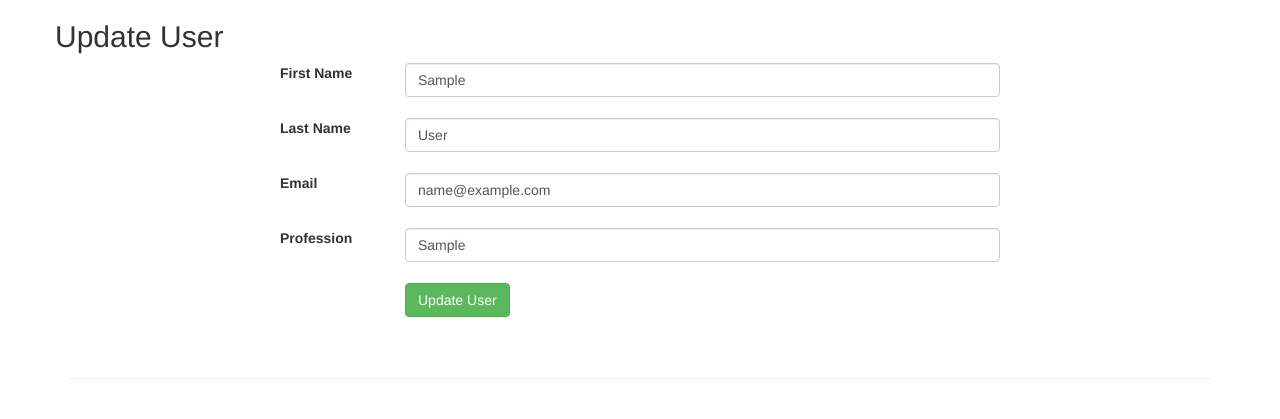
After one commit to tharindu97/Node_JS, a Node server app: page /edit/1 in a window 1280 px wide. The commit adds this page. Shown: the top 419 px of the page. Run offline with Node 20, Linux system fonts and the light colour scheme; tables that the repository leaves empty or names only in its code hold one stand-in row (values such as "Sample post"); some libraries are stand-ins or nearby versions.

Commit message:
completed and have one erry

```diff
--- a/routes/index.js
+++ b/routes/index.js
@@ -34,5 +34,27 @@ router.get('/deleteUser/:id', function(req,res){
   });
 });
 
+router.get('/edit/:id', function(req,res){
+  var userid = req.params.id;
+  connection.query("SELECT * FROM users WHERE id = ?", [userid], function(err,rows){
+    if(err) throw err;
+    res.render('edit',{userdata:rows});
+  });
+
+});
+
+router.post('/update/:id', function(req,res){
+  var fname = req.body.fname;
+  var lname = req.body.lname;
+  var email = req.body.email;
+  var prof = req.body.prof;
+
+  var updateId = req.params.id;
+
+  connection.query("UPDATE users SET fname=?, lname=?, email=?, prof=? WHERE id=?", [fname,lname,email,prof,updateId] ,function(err,respond){
+    if(err) throw err;
+    res.render('../../');
+  });
+});
 
 module.exports = router;
--- /dev/null
+++ b/views/edit.hbs
@@ -0,0 +1,53 @@
+<div class="container">
+        <div class="row">
+            <h2>Update User</h2>
+            <div class="col-md-2"></div>
+            <div class="col-md-8">
+                {{#each userdata}}
+                <form action="/update/{{this.id}}" method="post" class="form-horizontall">
+                    <div class="form-group">
+                        <label for="inputEmail3" class="col-sm-2 control-label">First Name</label>
+                        <div class="col-sm-10">
+                            <input type="text" class="form-control" id="inputEmail3" placeholder="First Name" name="fname" value="{{ this.fname }}">
+                        </div><br><br>
+                    </div>
+
+
+                    <div class="form-group">
+                        <label for="inputEmail3" class="col-sm-2 control-label">Last Name</label>
+                        <div class="col-sm-10">
+                            <input type="text" class="form-control" id="inputEmail3" placeholder="Last Name" name="lname" value="{{ this.lname }}">
+                        </div><br><br>
+                    </div>
+
+                    <div class="form-group">
+                        <label for="inputEmail3" class="col-sm-2 control-label">Email</label>
+                        <div class="col-sm-10">
+                            <input type="email" class="form-control" id="inputEmail3" placeholder="Email" name="email" value="{{ this.email }}">
+                        </div><br><br>
+                    </div>
+
+                    <div class="form-group">
+                        <label for="inputPassword3" class="col-sm-2 control-label">Profession</label>
+                        <div class="col-sm-10">
+                            <input type="text" class="form-control" id="inputPassword3" placeholder="Profession" name="prof" value="{{this.prof}}">
+                        </div><br><br>
+                    </div>
+
+                    <div class="form-group">
+                        <div class="col-sm-offset-2 col-sm-10">
+                            <button type="submit" class="btn btn-success" id="adduser">Update User</button>
+                        </div><br><br>
+                    </div>
+
+                </form>
+                 {{/each}}
+            </div>
+            <div class="col-md-2"></div>
+        </div>
+        <br>
+        <hr>
+        <br>
+            <div class="col-md-2"></div>
+        </div>
+</div>
--- a/views/index.hbs
+++ b/views/index.hbs
@@ -68,7 +68,10 @@
                             <td>{{ this.lname }}</td>
                             <td>{{ email }}</td>
                             <td>{{ prof }}</td>
-                            <td><button class="btn btn-primary">Edit</button> <a href="/deleteUser/{{ this.id }}"><button class="btn btn-primary">Delete</button></a></td>
+                            <td>
+                                <a href="/edit/{{ this.id }}"><button class="btn btn-primary">Edit</button></a>
+                                <a href="/deleteUser/{{ this.id }}"><button class="btn btn-primary">Delete</button></a>
+                            </td>
                         </tr>
                         {{/each}}
                     </tbody>
```
